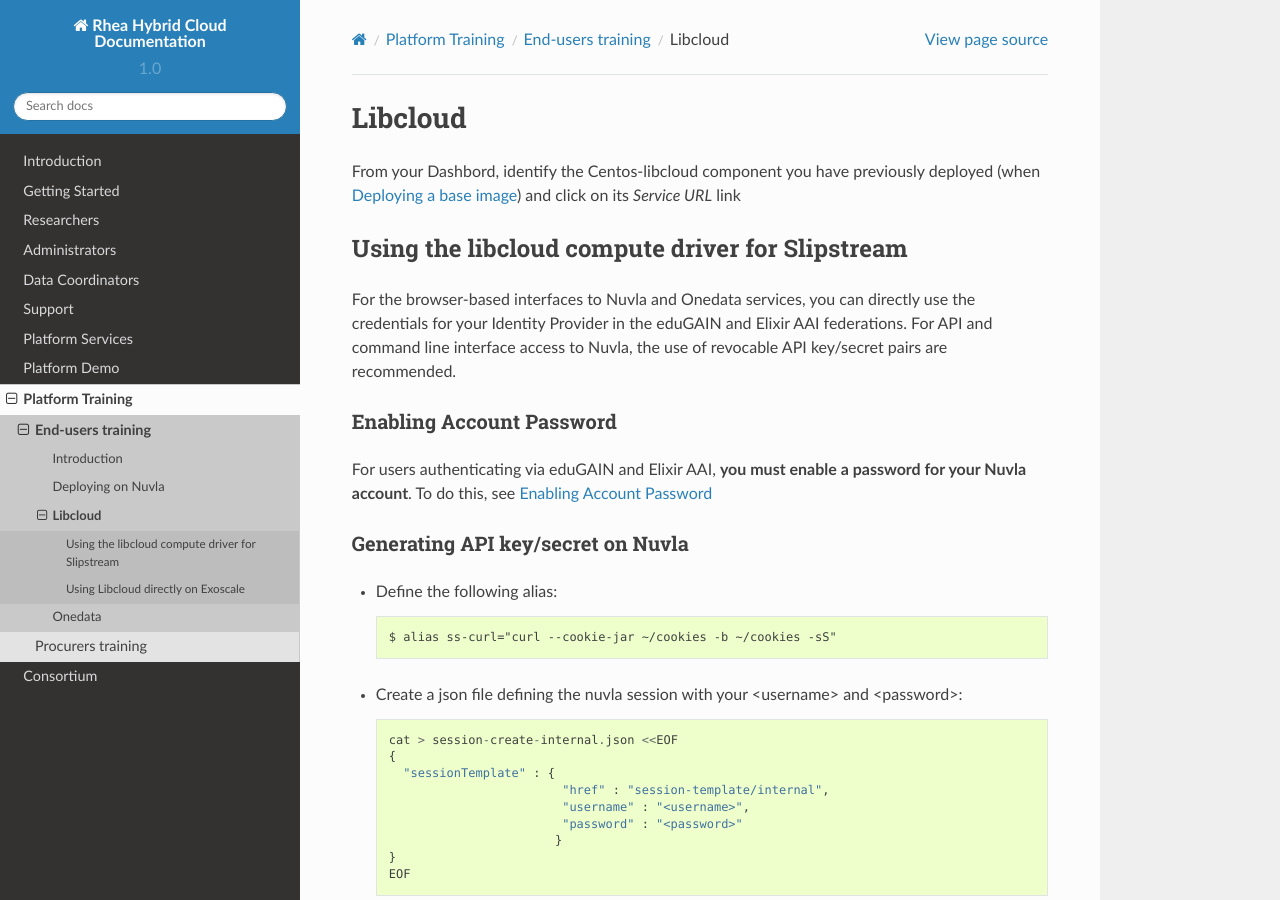
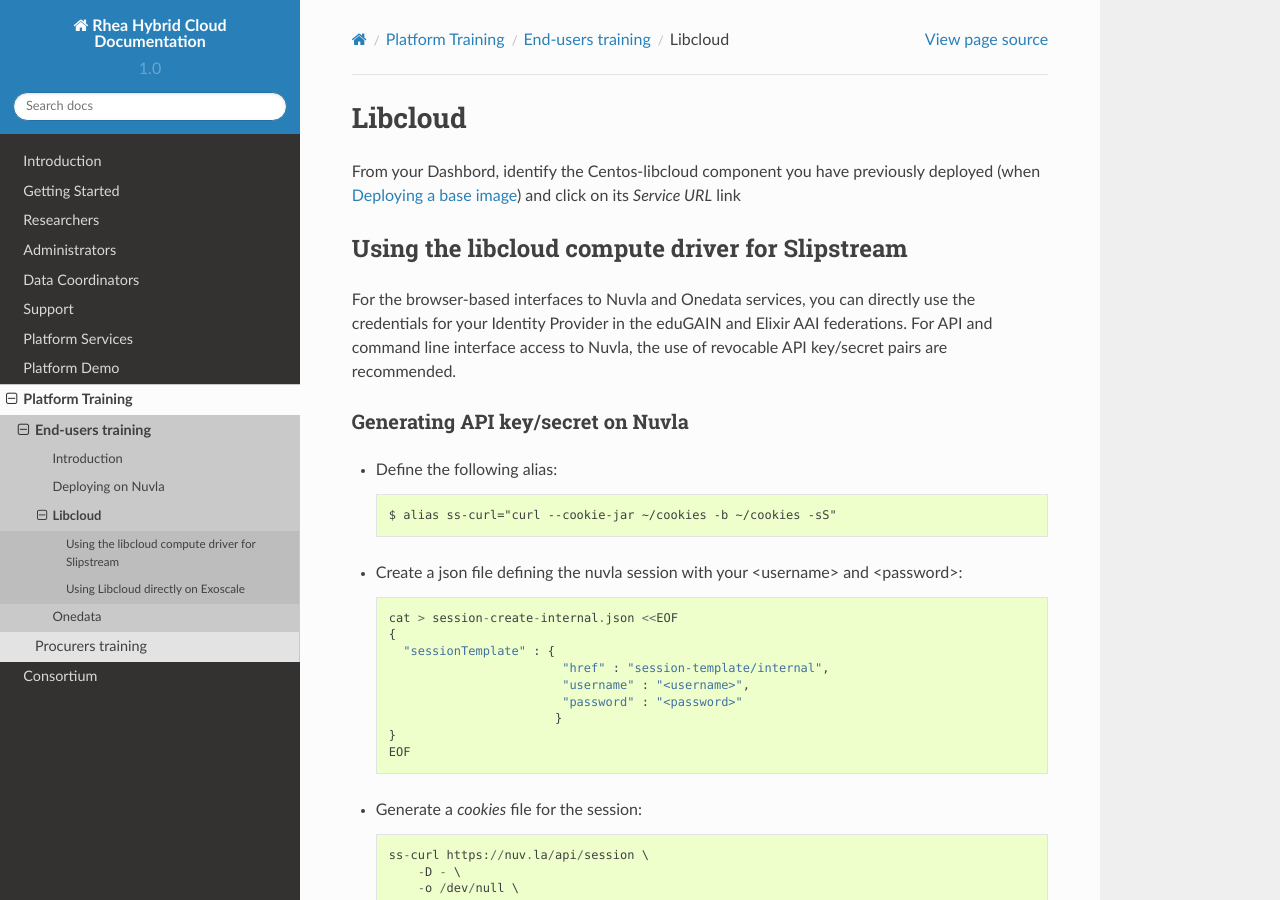
Before and after one commit to teamputtygen/hn-docs, a Sphinx documentation site: the page built from docs/training/end-users/libcloud.rst, in a window 1280 px wide and 900 px high. Built offline with Sphinx 7.4.7 and the Read the Docs theme 2.0.0, drawn with Linux system fonts in a browser that asks for light colours.

Commit message:
Training users will have password already

```diff
--- a/docs/training/end-users/libcloud.rst
+++ b/docs/training/end-users/libcloud.rst
@@ -12,14 +12,6 @@
 For the browser-based interfaces to Nuvla and Onedata services, you can directly
 use the credentials for your Identity Provider in the eduGAIN and Elixir AAI federations.
 For API and command line interface access to Nuvla, the use of revocable API key/secret pairs are recommended.
-
-
-Enabling Account Password
-^^^^^^^^^^^^^^^^^^^^^^^^^
-
-For users authenticating via eduGAIN and Elixir AAI, **you must
-enable a password for your Nuvla account**. To do this, see :ref:`enabling-pwd`
-
 
 Generating API key/secret on Nuvla
 ^^^^^^^^^^^^^^^^^^^^^^^^^^^^^^^^^^
```
